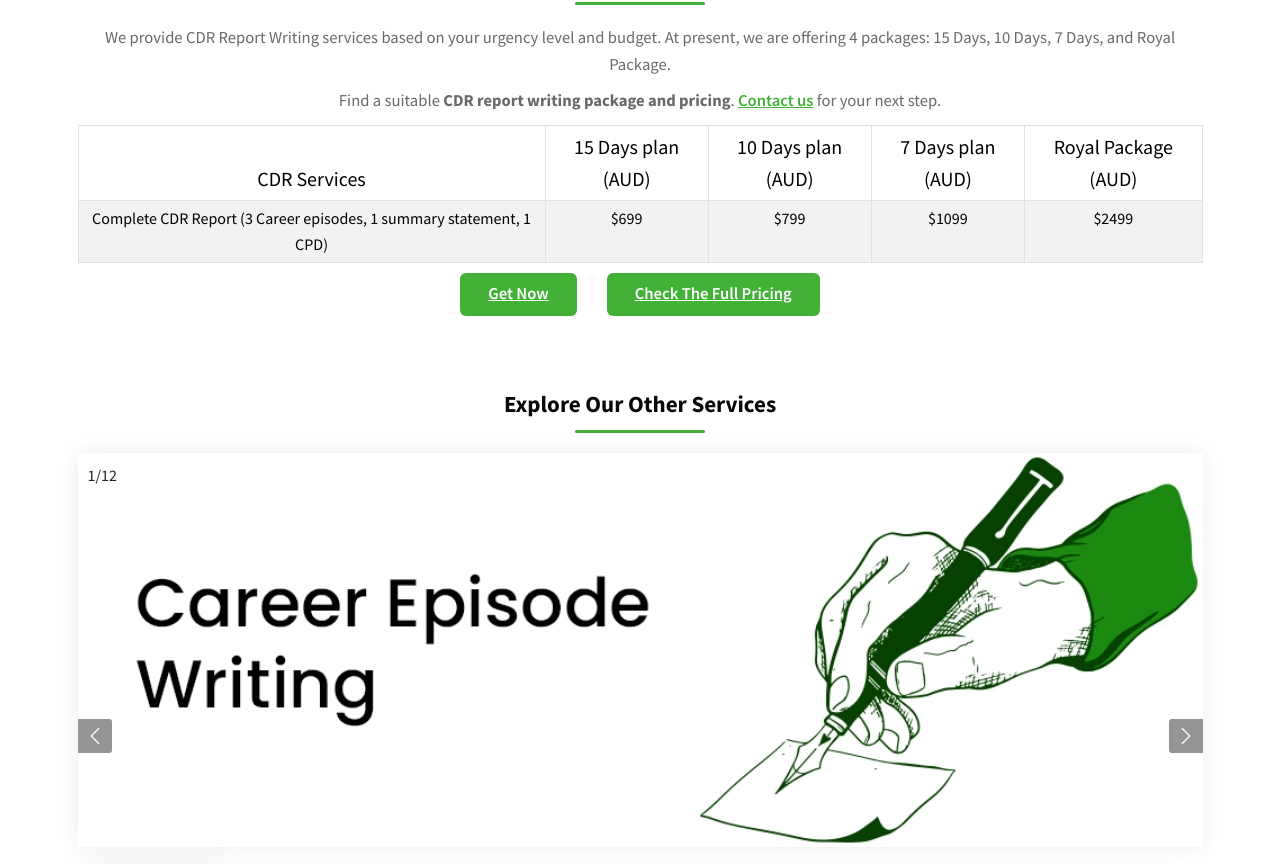
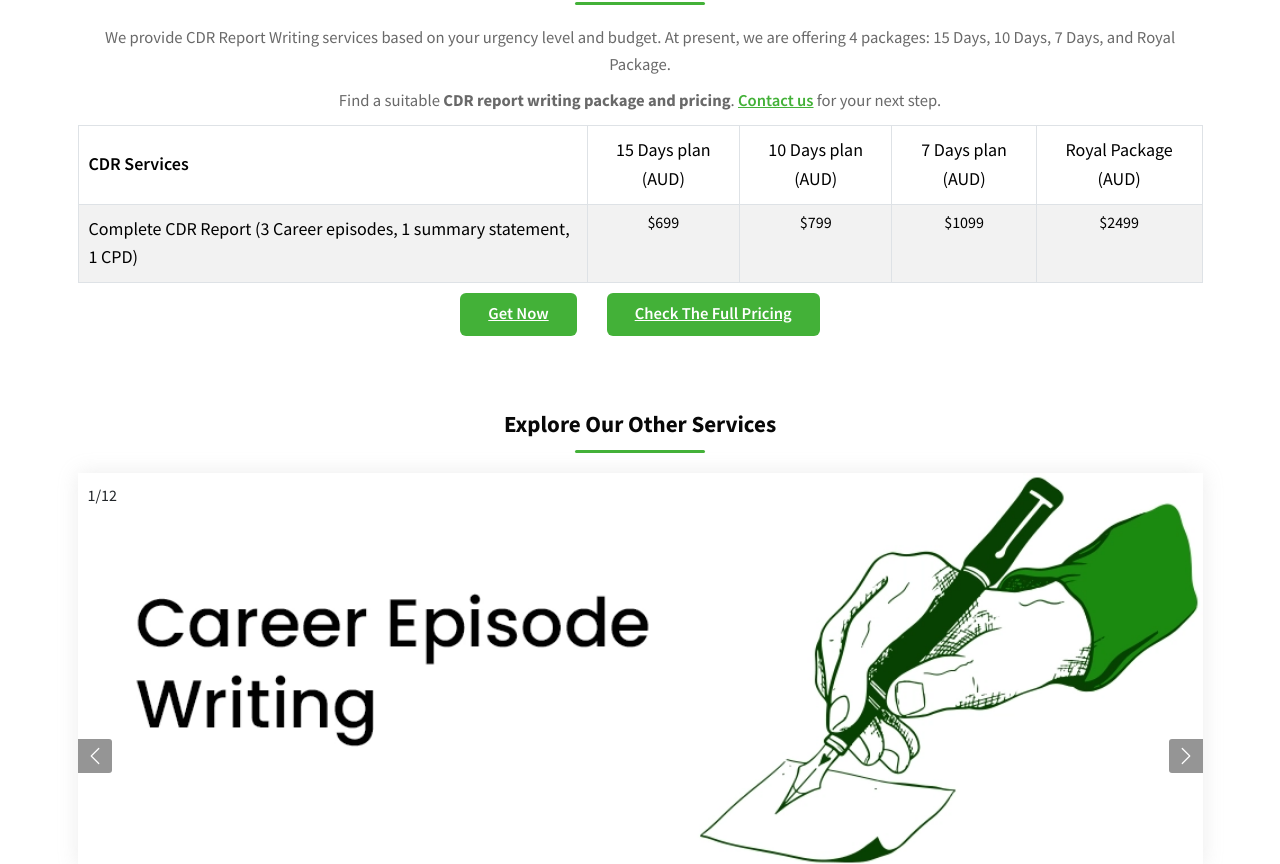
Before and after one commit to himsgyawali54/Yodda, a plain HTML site: page writer-redesign/cdr-report-writing.html in a window 1280 px wide. Shown: the part 3099-3963 px from the top of the page. Drawn offline with nearby package versions, Linux system fonts and the light colour scheme.

Commit message:
pricing done in all services page

```diff
--- a/writer-redesign/styles/services.css
+++ b/writer-redesign/styles/services.css
@@ -29,6 +29,18 @@
 .services-pricing .d-flex a {
   color: #fff;
   background-image: none;
+}
+.services-pricing .table th {
+  padding: 1rem;
+  font-size: clamp(1.2rem, 1.5vw, 1.8rem);
+}
+.services-pricing table tbody tr th {
+  text-align: start;
+}
+.services-pricing .table thead tr th:first-of-type {
+  text-align: start;
+  font-weight: 600;
+  vertical-align: middle;
 }
 .services-carousel {
   margin: 1rem 0 5rem;
```
